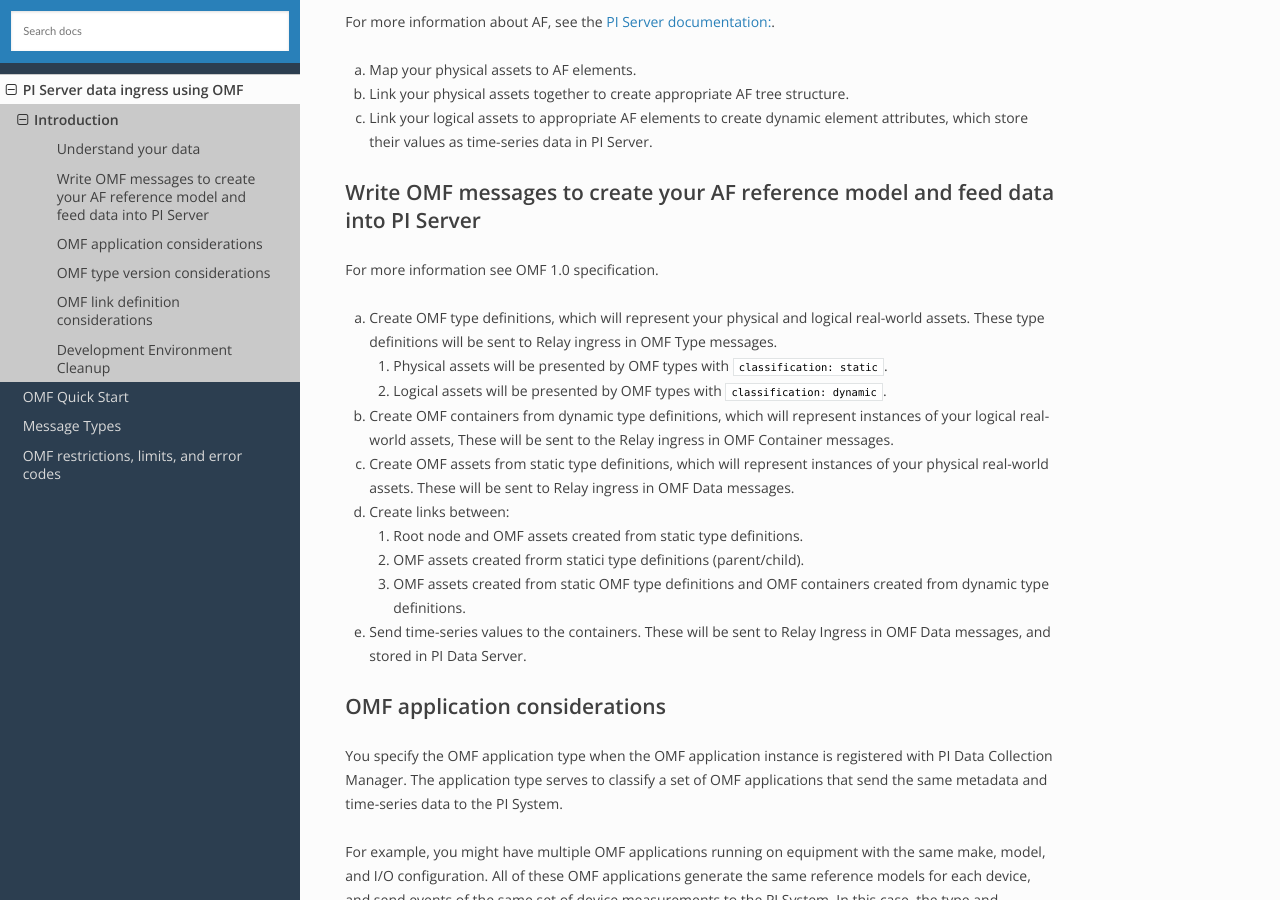
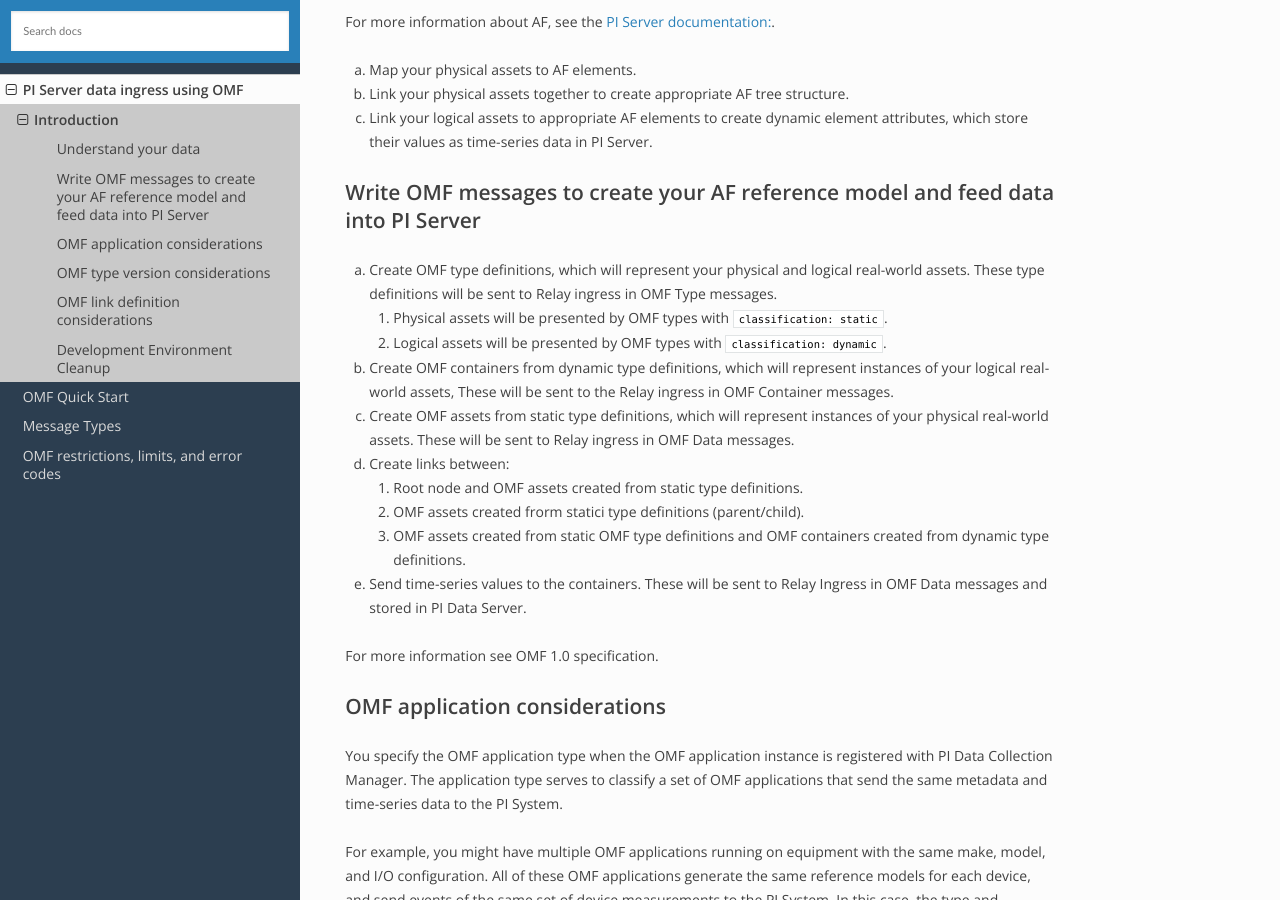
Before and after one commit to osisoft/OMF-Developer-Companion-Guide, a Sphinx documentation site: the page built from docs/OMF_Before.rst, in a window 1280 px wide and 900 px high, scrolled down 1356 px. Built offline with Sphinx 7.4.7 and the Read the Docs theme 2.0.0, drawn with Linux system fonts in a browser that asks for light colours; part of the change alters nothing that is shown.

```diff
--- a/docs/OMF_Before.rst
+++ b/docs/OMF_Before.rst
@@ -28,16 +28,15 @@ Understand your data
 --------------------
 
 * Identify your assets
-
    *  Physical assets, such as plants, sites, equipment, I/O devices, and so on. Physical assets can have static attributes,
       which will stay immutable, or can have values whose changes will not be recorded in the data historian; for example, a serial
       number of an I/O device.
+
    *  Logical assets, such as data streams (representing collections of values), which should be sent to Relay ingress as one
       transaction; that is, all values of a given stream should be sent in one update, and no single value can be
       skipped. Data for each of these points in the stream is recorded by the data historian with an appropriate timestamp.
 
 * Identify hierarchical relationships between your physical and logical assets
-
    *  Physical assets structure - The top-most asset, which might consist of a collection of equipment, each of which has
       a collection of I/O devices. For example: consider a vehicle top-level asset with an engine child asset,
       and wheels as children assets.
@@ -47,7 +46,6 @@ Understand your data
 
 
 * Identify the reference model for your data in AF Server
-
    *  A reference model can be thought of as a logical representation of your physical real-world data. The reference model
       should be understandable from a technical perspective; it is not necessary for your entire organization to understand
       it. Be aware of the tools provided with your PI System, such as AF Transformer, which allows
@@ -67,7 +65,7 @@ c. Link your logical assets to appropriate AF elements to create dynamic element
 Write OMF messages to create your AF reference model and feed data into PI Server
 ---------------------------------------------------------------------------------------
 
-For more information see OMF 1.0 specification.
+
 
 a. Create OMF type definitions, which will represent your physical and logical real-world assets.
    These type definitions will be sent to Relay ingress in OMF Type messages.
@@ -88,7 +86,9 @@ d. Create links between:
    iii. OMF assets created from static OMF type definitions and OMF containers created from dynamic type definitions.
 
 e. Send time-series values to the containers. These will be sent to Relay Ingress
-   in OMF Data messages, and stored in PI Data Server.
+   in OMF Data messages and stored in PI Data Server.
+
+For more information see OMF 1.0 specification.
 
 
 OMF application considerations
```
